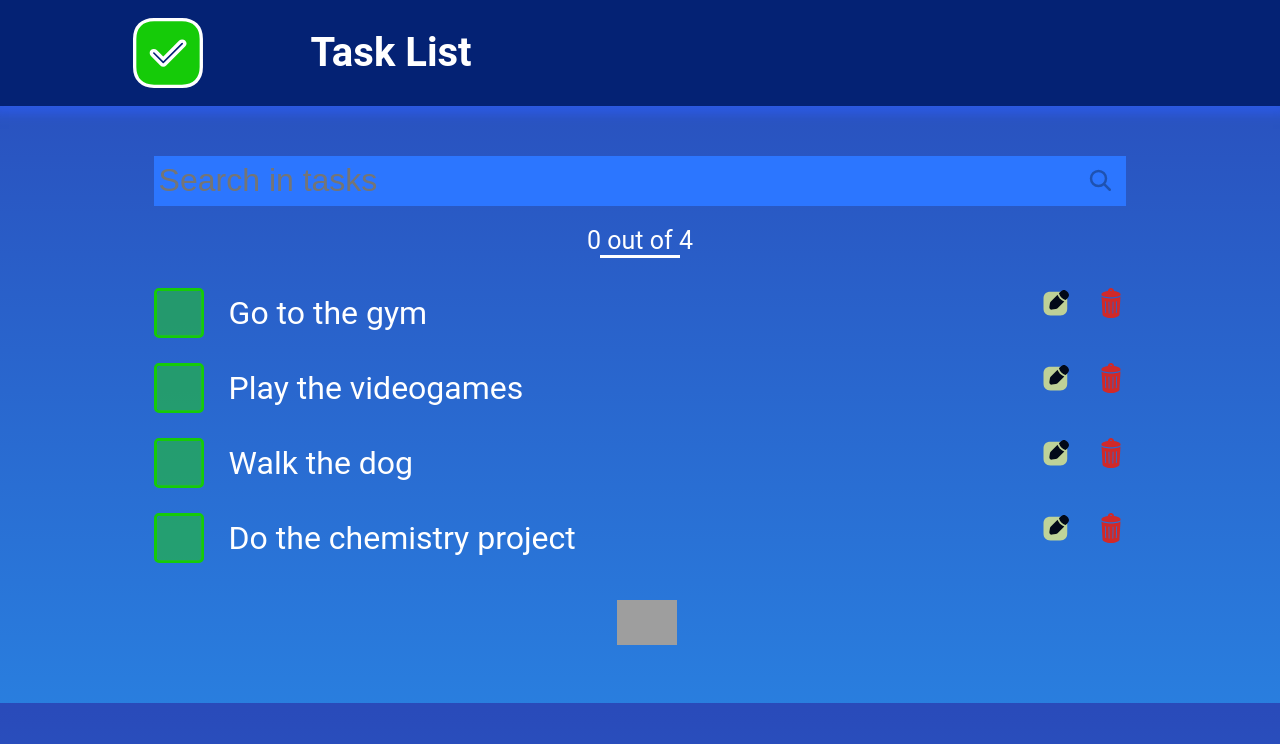
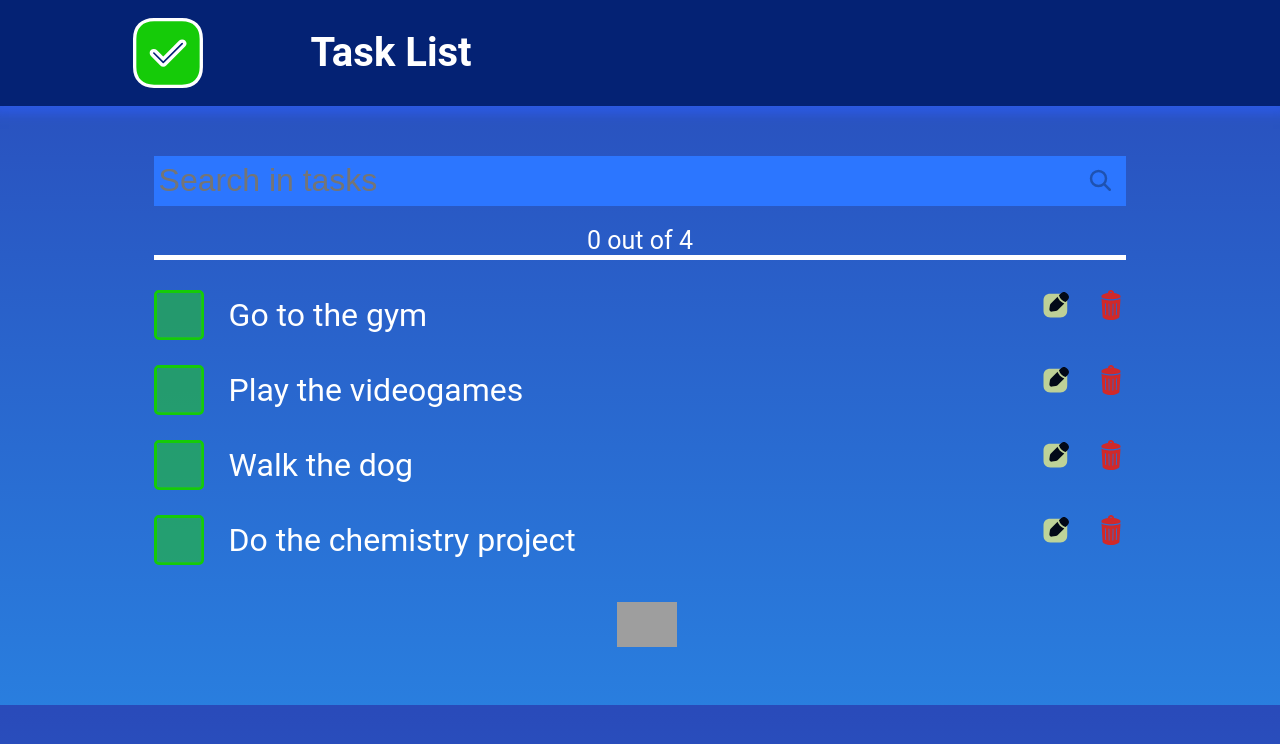
Before and after one commit to ggalushko/todo-list, a React (Create React App) app: page / in a window 1280 px wide. Shown: the top 744 px of the page. Built offline with nearby package versions, Linux system fonts and the light colour scheme; grey boxes are pictures that could not be loaded.

Commit message:
add dynamic width for progress line

```diff
--- a/src/components/TasksAmount.js
+++ b/src/components/TasksAmount.js
@@ -7,6 +7,9 @@ const TasksAmount = () => {
   const completeTasksNumber = tasksContext.filter((task) => task.isDone).length;
   const lineDone = new Array(completeTasksNumber).fill();
   const lineNotDone = new Array(totalTasksNumber - completeTasksNumber).fill();
+  const progressLineStyle = {
+    gridTemplateColumns: `repeat(${totalTasksNumber}, 1fr)`,
+  };
   let nextId = 0;
 
   if (totalTasksNumber) {
@@ -16,7 +19,7 @@ const TasksAmount = () => {
           {completeTasksNumber} out of {totalTasksNumber}
         </p>
 
-        <div className="line-container">
+        <div className="line-container" style={progressLineStyle}>
           {lineDone.map(() => (
             <div key={nextId++} className="progress-line_done"></div>
           ))}
--- a/src/styles/TasksAmount.scss
+++ b/src/styles/TasksAmount.scss
@@ -14,21 +14,17 @@
 }
 
 .line-container {
-  margin: 0 auto;
-  display: flex;
-  justify-content: center;
+  display: grid;
 }
 
 .progress-line {
   &_done {
-    height: 3px;
+    height: 5px;
     background-color: variables.$accent-clr;
-    width: 20px;
   }
 
   &_not-done {
-    height: 3px;
+    height: 5px;
     background-color: variables.$font-clr;
-    width: 20px;
   }
 }
```
